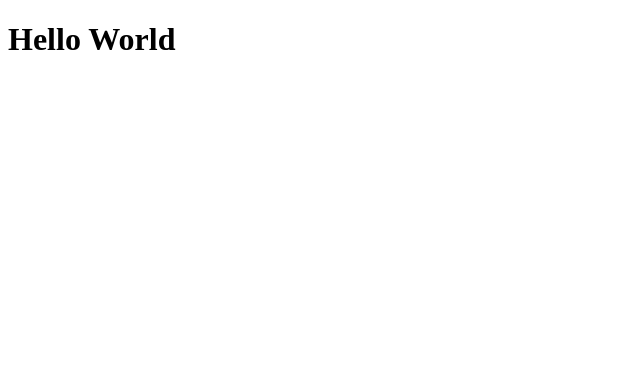
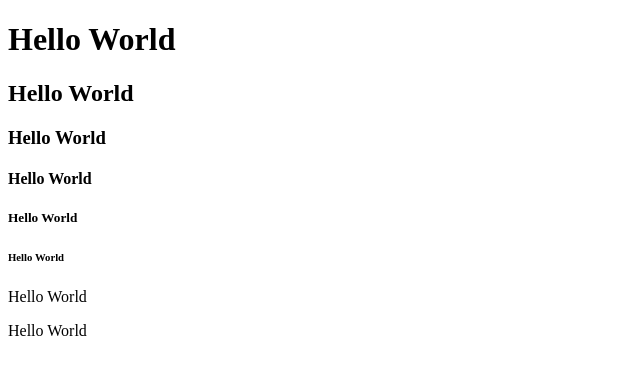
Before and after one commit to sribaksribak/testing, a plain HTML site: page index.html in a window 1280 px wide. Shown: the whole page, without its empty margins (0-640 px from the left). Drawn offline with Linux system fonts and the light colour scheme.

Commit message:
new lines

```diff
--- a/index.html
+++ b/index.html
@@ -6,5 +6,11 @@
 </head>
 <body>
     <h1>Hello World</h1>
+    <h2>Hello World</h2>
+    <h3>Hello World</h3>
+    <h4>Hello World</h4>
+    <h5>Hello World</h5>
+    <h6>Hello World</h6>
+    <p>Hello World</p>
+    <p>Hello World</p>
 </body>
-</html>
```
